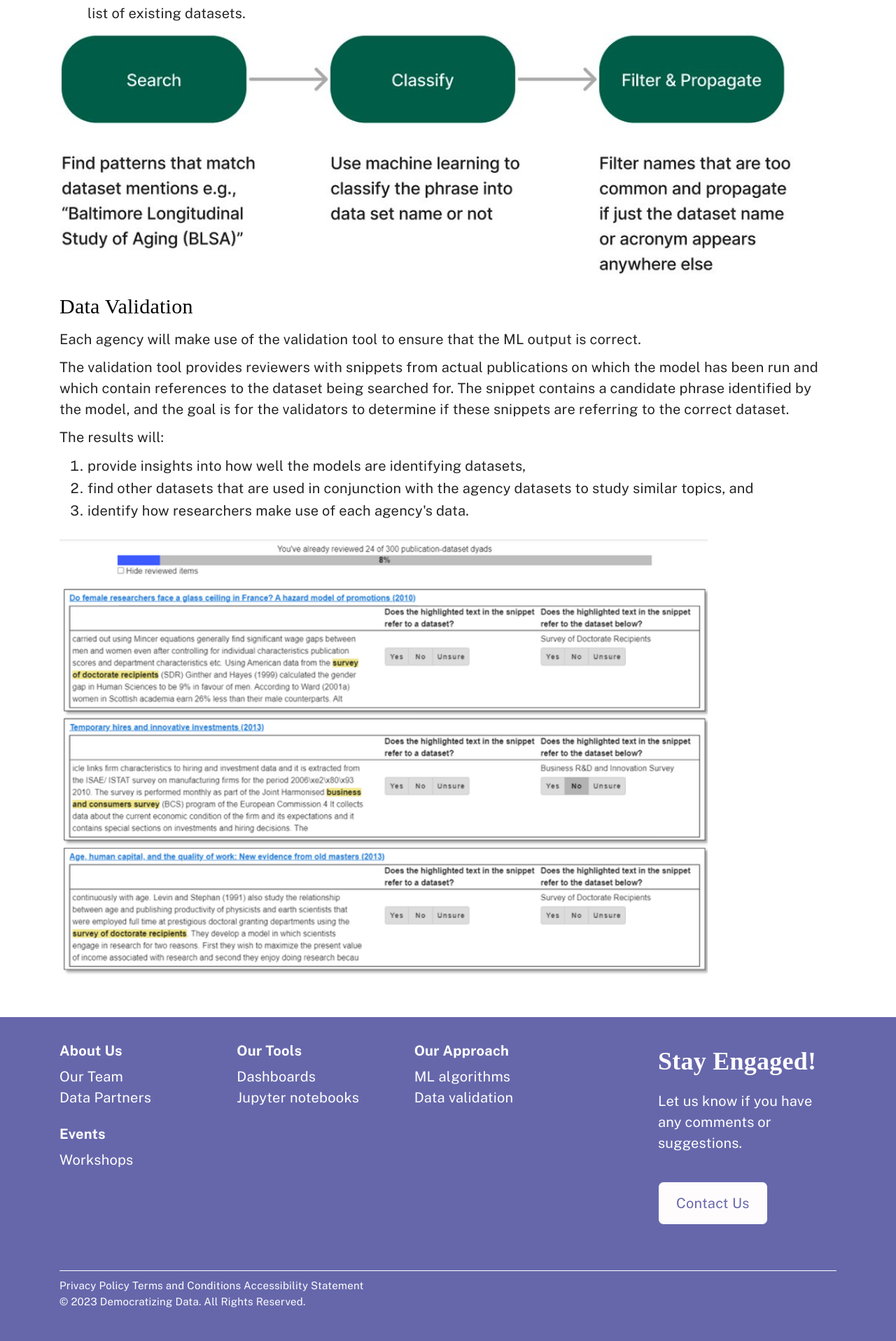
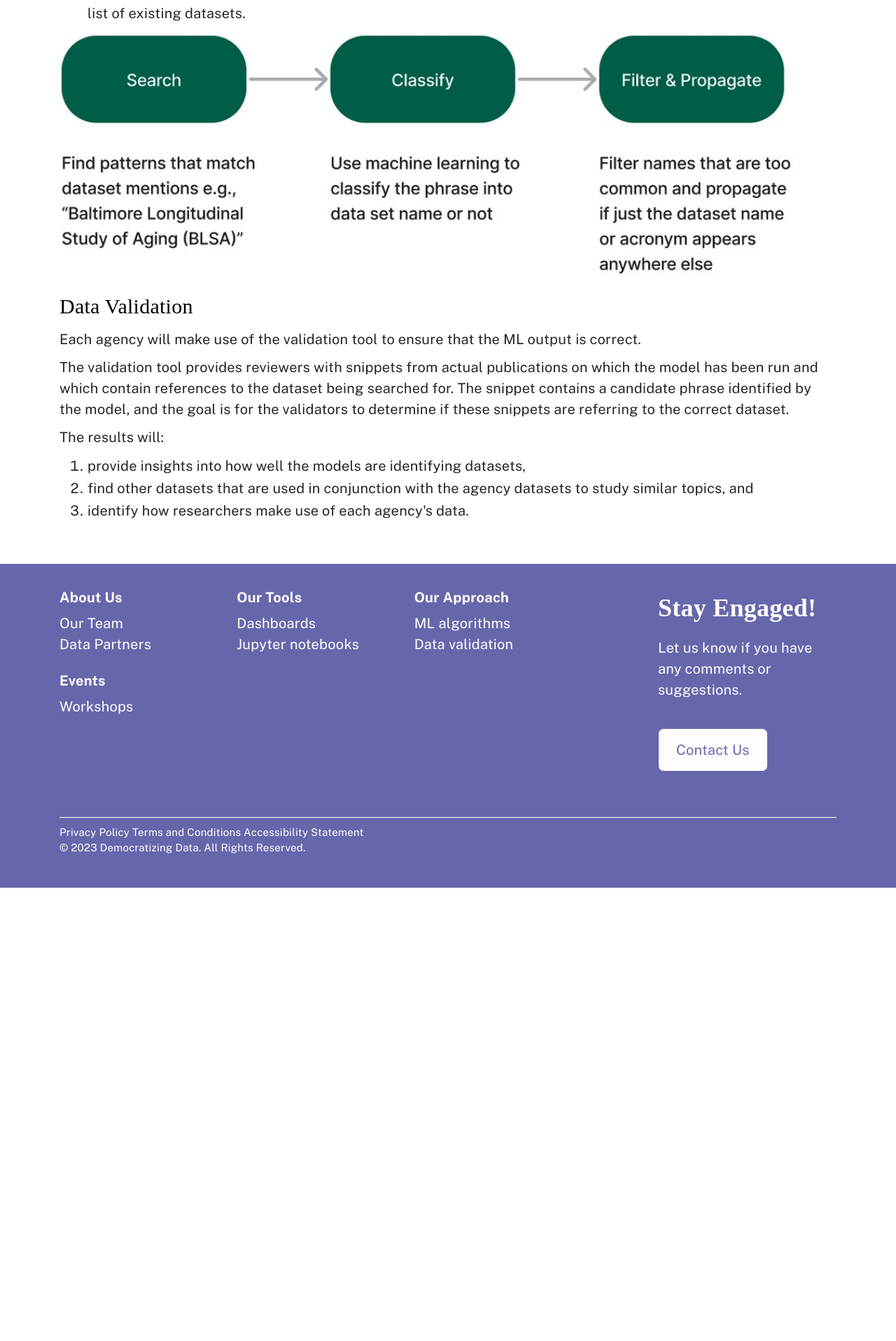
Before and after one commit to democratizingdata/democratizingdata.github.io, a Jekyll site: the page built from tools/our-approach/index.html, in a window 1280 px wide. Shown: the part 1690-3607 px from the top of the page at 70% size. Built offline with Jekyll 4.4.1, drawn with Linux system fonts in a browser that asks for light colours; nearby versions of some CDN libraries; some web fonts are replaced; after the commit the page ends 2959 px from its top, so only the background shows below that.

Commit message:
Update index.html
Removing picture

```diff
--- a/tools/our-approach/index.html
+++ b/tools/our-approach/index.html
@@ -172,22 +172,7 @@ layout: default
             <li>identify how researchers make use of each agency's data.</li>
         </ol>
 
-        <img src="{{ site.baseurl }}/assets/img/thumbnails/7e/53/7e5372db-dd9c-4ef6-bbd1-d01b83cfc975/data-validation.png__926.0x623.0_subsampling-2.png"
-            alt="" srcset="
 
-                {{ site.baseurl }}/assets/img/thumbnails/7e/53/7e5372db-dd9c-4ef6-bbd1-d01b83cfc975/data-validation.png__576x576_subsampling-2.png 576w,
-
-                {{ site.baseurl }}/assets/img/thumbnails/7e/53/7e5372db-dd9c-4ef6-bbd1-d01b83cfc975/data-validation.png__768x768_subsampling-2.png 768w,
-
-            {{ site.baseurl }}/assets/img/thumbnails/7e/53/7e5372db-dd9c-4ef6-bbd1-d01b83cfc975/data-validation.png__926.0x623.0_subsampling-2.png 926.0w
-        " sizes="
-
-                (max-width: 576px) 576px,
-
-                (max-width: 768px) 768px,
-
-            926.0px
-        " class="img-fluid">
     </section>
 
 </div>
```
